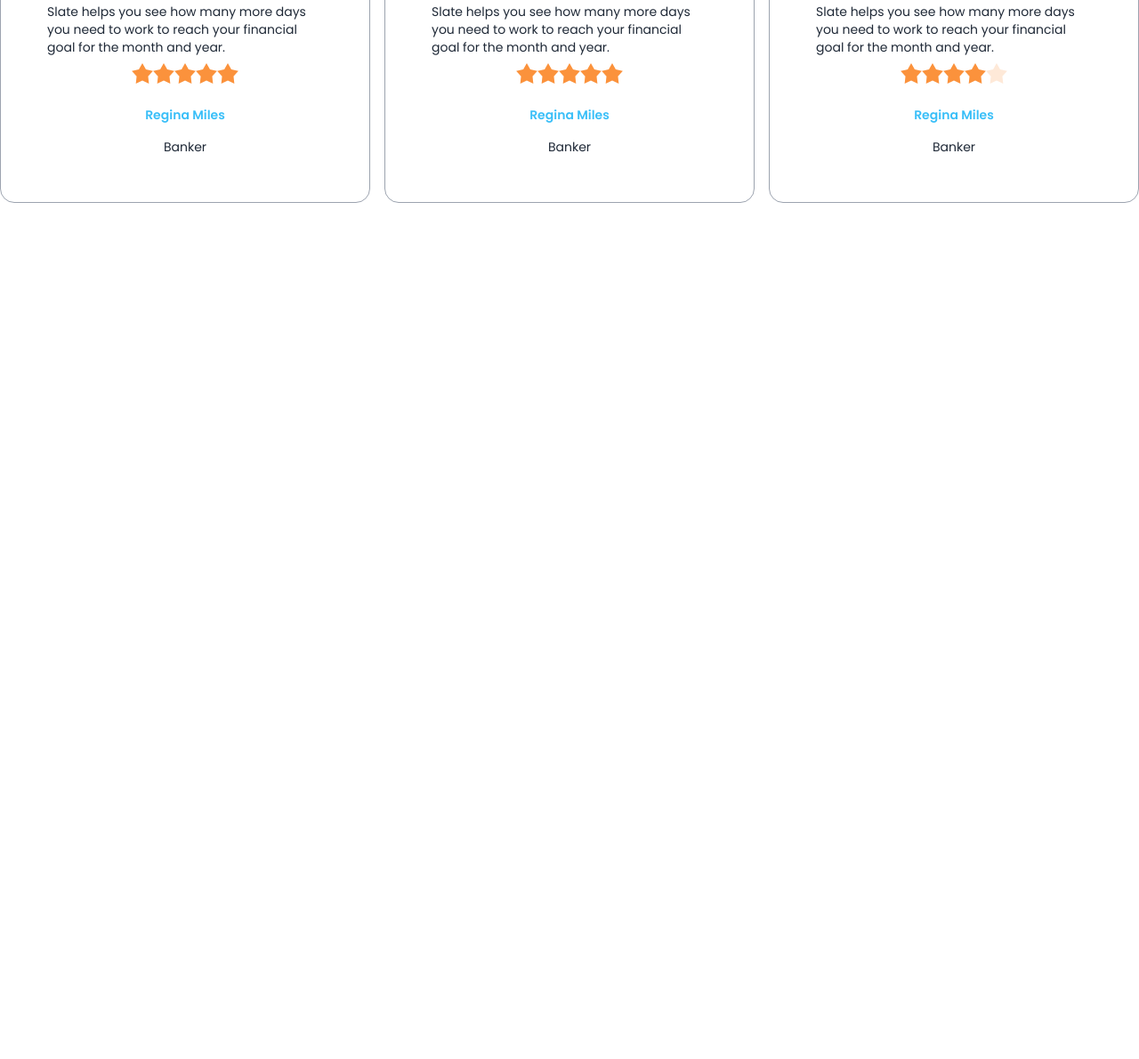
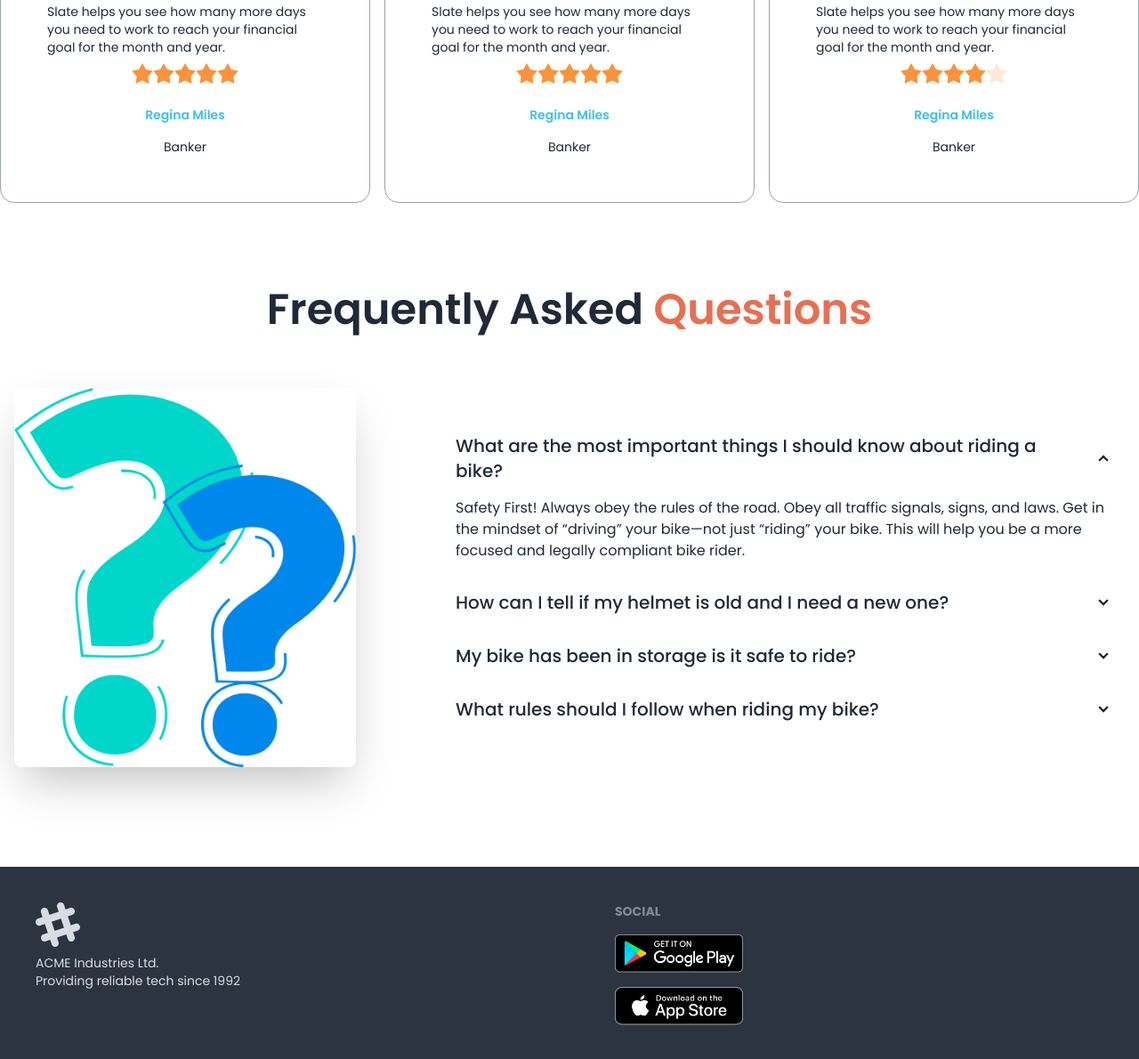
Before and after one commit to Kamrujjaman-Rabin/Biker-Zone-with-DaisyUI, a plain HTML site: page index.html in a window 1280 px wide. Shown: the part 2060-3250 px from the top of the page at 89% size. Before the commit the page ends 2384 px from the top, so only its background shows below. Drawn offline with nearby package versions, Linux system fonts and the light colour scheme.

Commit message:
added faq and footer section

```diff
--- a/index.html
+++ b/index.html
@@ -287,9 +287,72 @@
         </div>
 
     </section>
+    <!-- FAQ -->
+    <section class="my-24">
+      <h3 class="text-5xl font-semibold mb-12 text-center">Frequently Asked<span class="text-bike-primary"> Questions</span></h3>
+      <div class="hero">
+        <div class="hero-content flex-col lg:flex-row gap-24">
+          <img src="/images/others/faq.png" class="w-3/4 lg:max-w-sm rounded-lg shadow-2xl" />
+          <div>
+            <!-- first question -->
+            <div class="collapse collapse-arrow ">
+              <input type="radio" name="my-accordion-2" checked="checked" />
+              <div class="collapse-title text-xl font-medium">
+                What are the most important things I should
+                know about riding a bike?
+              </div>
+              <div class="collapse-content">
+                <p>Safety First! Always obey the rules of the road. Obey all traffic signals, signs, and laws. Get in the mindset of “driving” your bike—not just “riding” your bike. This will help you be a more focused and legally compliant bike rider. </p>
+              </div>
+            </div>
+            <!-- second question -->
+            <div class="collapse collapse-arrow ">
+              <input type="radio" name="my-accordion-2" />
+              <div class="collapse-title text-xl font-medium">
+                How can I tell if my helmet is old and I need a
+              new one?
+              </div>
+              <div class="collapse-content">
+                <p>hello</p>
+              </div>
+            </div>
+            <!-- third question -->
+            <div class="collapse collapse-arrow ">
+              <input type="radio" name="my-accordion-2" />
+              <div class="collapse-title text-xl font-medium">
+                My bike has been in storage is it safe to ride?
+              </div>
+              <div class="collapse-content">
+                <p>hello</p>
+              </div>
+            </div>
+            <!-- fourth question -->
+            <div class="collapse collapse-arrow ">
+              <input type="radio" name="my-accordion-2" />
+              <div class="collapse-title text-xl font-medium">
+                What rules should I follow when riding my bike?
+              </div>
+              <div class="collapse-content">
+                <p>hello</p>
+              </div>
+            </div>
+          </div>
+        </div>
+      </div>
+    </section>
   </main>
-  <footer>
-
+  <footer class="footer p-10 bg-neutral text-neutral-content">
+    <div>
+      <svg width="50" height="50" viewBox="0 0 24 24" xmlns="http://www.w3.org/2000/svg" fill-rule="evenodd" clip-rule="evenodd" class="fill-current"><path d="M22.672 15.226l-2.432.811.841 2.515c.33 1.019-.209 2.127-1.23 2.456-1.15.325-2.148-.321-2.463-1.226l-.84-2.518-5.013 1.677.84 2.517c.391 1.203-.434 2.542-1.831 2.542-.88 0-1.601-.564-1.86-1.314l-.842-2.516-2.431.809c-1.135.328-2.145-.317-2.463-1.229-.329-1.018.211-2.127 1.231-2.456l2.432-.809-1.621-4.823-2.432.808c-1.355.384-2.558-.59-2.558-1.839 0-.817.509-1.582 1.327-1.846l2.433-.809-.842-2.515c-.33-1.02.211-2.129 1.232-2.458 1.02-.329 2.13.209 2.461 1.229l.842 2.515 5.011-1.677-.839-2.517c-.403-1.238.484-2.553 1.843-2.553.819 0 1.585.509 1.85 1.326l.841 2.517 2.431-.81c1.02-.33 2.131.211 2.461 1.229.332 1.018-.21 2.126-1.23 2.456l-2.433.809 1.622 4.823 2.433-.809c1.242-.401 2.557.484 2.557 1.838 0 .819-.51 1.583-1.328 1.847m-8.992-6.428l-5.01 1.675 1.619 4.828 5.011-1.674-1.62-4.829z"></path></svg>
+      <p>ACME Industries Ltd.<br/>Providing reliable tech since 1992</p>
+    </div>
+    <div>
+      <span class="footer-title">Social</span>
+      <div class="grid grid-cols-1 gap-4">
+        <a><img class="w-36" src="images/others/android.png" alt=""></a>
+        <a><img class="w-36" src="images/others/ios.png" alt=""></a>
+      </div>
+    </div>
   </footer>
 </body>
 
```
